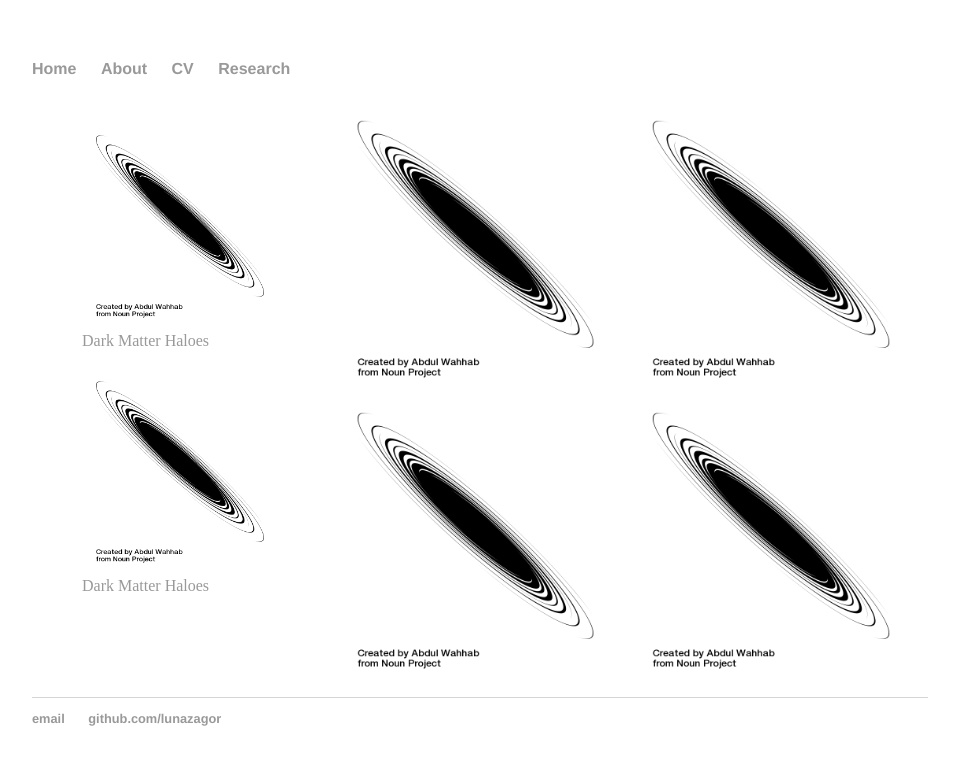
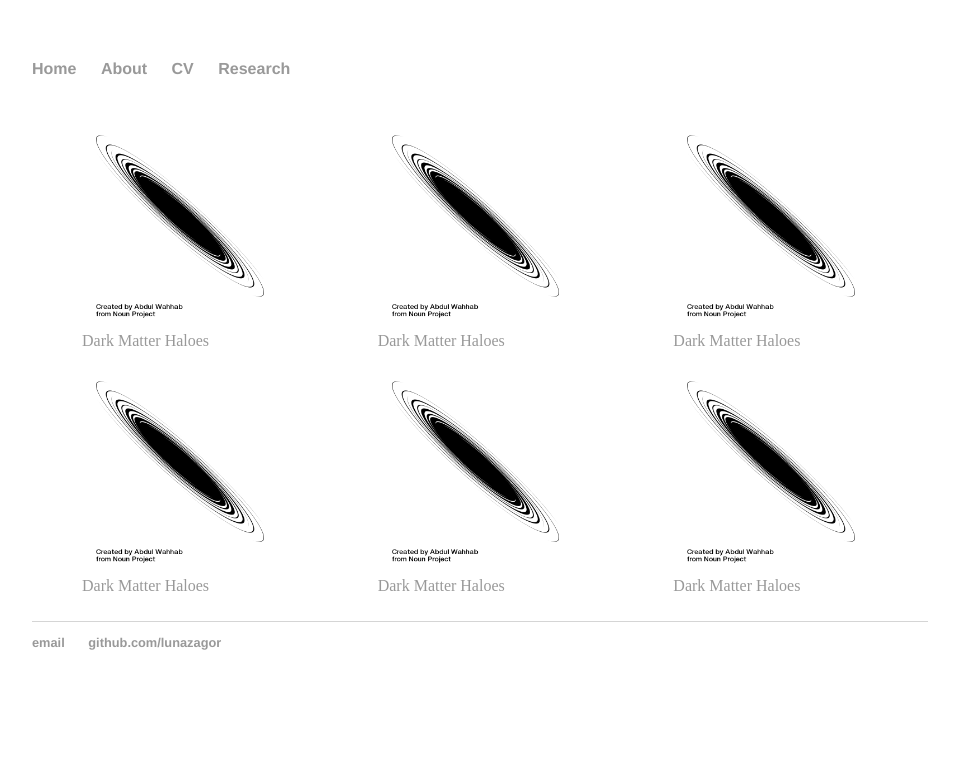
Before and after one commit to lunazagor/lunazagor.github.io, a Jekyll site: the page built from research/index.html, in a window 1280 px wide. Shown: the top 765 px of the page, without its empty margins (160-1119 px from the left). Built offline with Jekyll 4.4.1, drawn with Linux system fonts in a browser that asks for light colours.

Commit message:
Update index.html

```diff
--- a/research/index.html
+++ b/research/index.html
@@ -9,6 +9,9 @@
   box-sizing: border-box;
 }
 
+.figure figcaption {
+    text-align: center;
+}
 
 
 /* Create two equal columns that floats next to each other */
@@ -47,12 +50,28 @@
   </figure>
   </div>
   <div class="column">
+  </figure>
+  <figure class="gallery__item gallery__item--6">
     <a href="https://lunazagor.github.io/"><img src="galaxy.png" style="width:100%" title="DM Haloes" alt="Fuzzy"></a>
+    <figcaption> <a href="https://lunazagor.github.io/"> Dark Matter Haloes </a> </figcaption>
+  </figure>
+  </figure>
+  <figure class="gallery__item gallery__item--6">
     <a href="https://lunazagor.github.io/"><img src="galaxy.png" style="width:100%" title="DM Haloes" alt="Fuzzy"></a>
+    <figcaption> <a href="https://lunazagor.github.io/"> Dark Matter Haloes </a> </figcaption>
+  </figure>
   </div>
   <div class="column">
+  </figure>
+  <figure class="gallery__item gallery__item--6">
     <a href="https://lunazagor.github.io/"><img src="galaxy.png" style="width:100%" title="DM Haloes" alt="Fuzzy"></a>
+    <figcaption> <a href="https://lunazagor.github.io/"> Dark Matter Haloes </a> </figcaption>
+  </figure>
+  </figure>
+  <figure class="gallery__item gallery__item--6">
     <a href="https://lunazagor.github.io/"><img src="galaxy.png" style="width:100%" title="DM Haloes" alt="Fuzzy"></a>
+    <figcaption> <a href="https://lunazagor.github.io/"> Dark Matter Haloes </a> </figcaption>
+  </figure>
   </div>
 </div>
 
```
